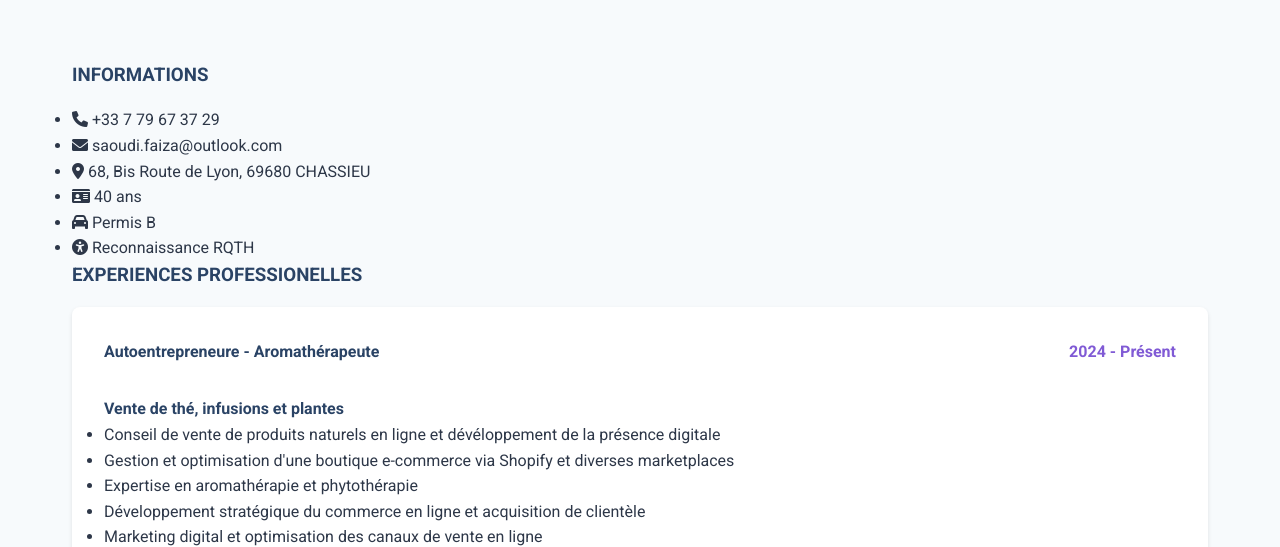
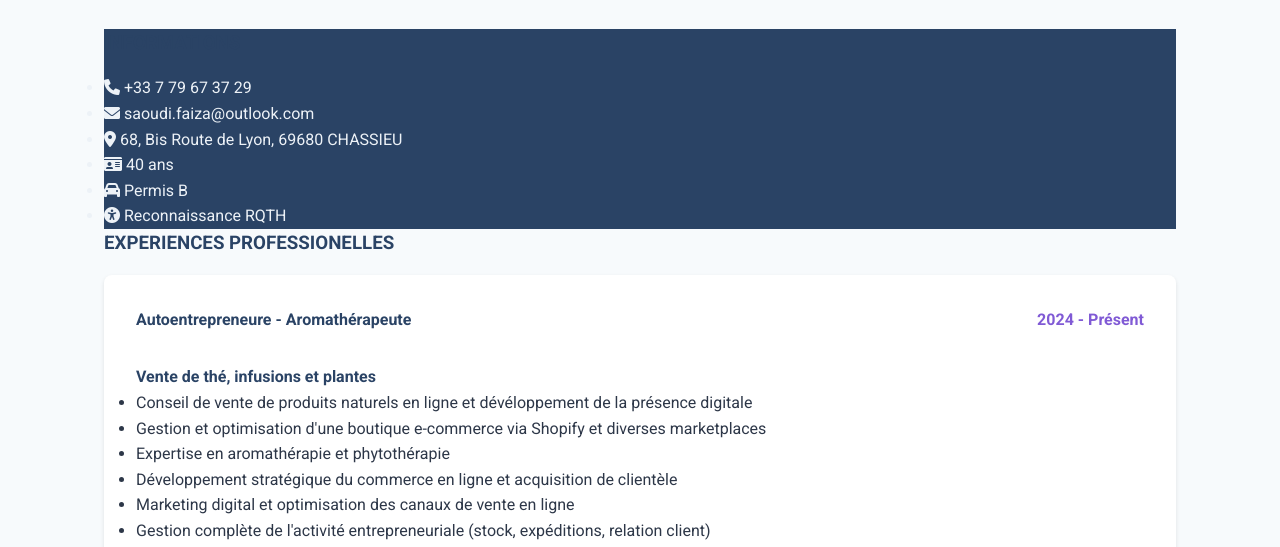
Before and after one commit to Felousse/portfolio, a plain HTML site: page index.html in a window 1280 px wide. Shown: the part 265-812 px from the top of the page. Drawn offline with Linux system fonts and the light colour scheme.

Commit message:
index.html

```diff
--- a/index.html
+++ b/index.html
@@ -16,8 +16,8 @@
       </nav>
     </header>
     <main>
+          <div class="container">
         <section class="profile-section">
-          <div class="container">
     <div class="profile-content">
       <div class="profile-header">
         <h1>Faiza SAOUDI</h1>
@@ -27,7 +27,7 @@
     </div>
   </section>
       <div class="container">
-        <section class="contact-info">
+        <section class="contact-section">
           <h3>INFORMATIONS</h3>
           <ul>
             <li><i class="fas fa-phone"></i> +33 7 79 67 37 29</li>
```
